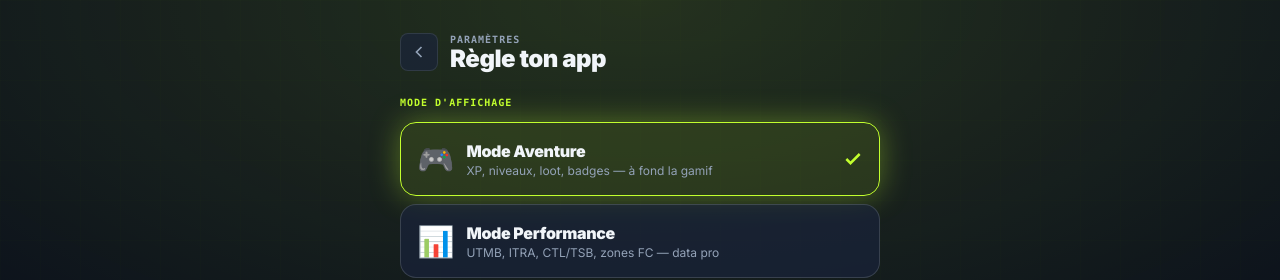
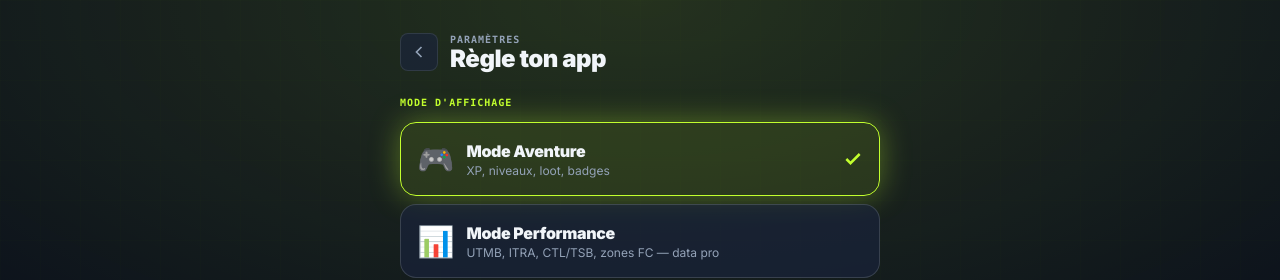
Before and after one commit to dangote2021/esprit-trail, a Next.js app: page /profile/settings in a window 1280 px wide. Shown: the top 280 px of the page. Built offline with nearby package versions, Linux system fonts and the light colour scheme.

Commit message:
chore(settings): retire 'à fond la gamif' de la description Mode Aventure

```diff
--- a/src/app/profile/settings/page.tsx
+++ b/src/app/profile/settings/page.tsx
@@ -68,7 +68,7 @@ export default function SettingsPage() {
                   Mode Aventure
                 </div>
                 <div className="text-xs text-ink-muted">
-                  XP, niveaux, loot, badges — à fond la gamif
+                  XP, niveaux, loot, badges
                 </div>
               </div>
               {mode === "adventure" && (
```
